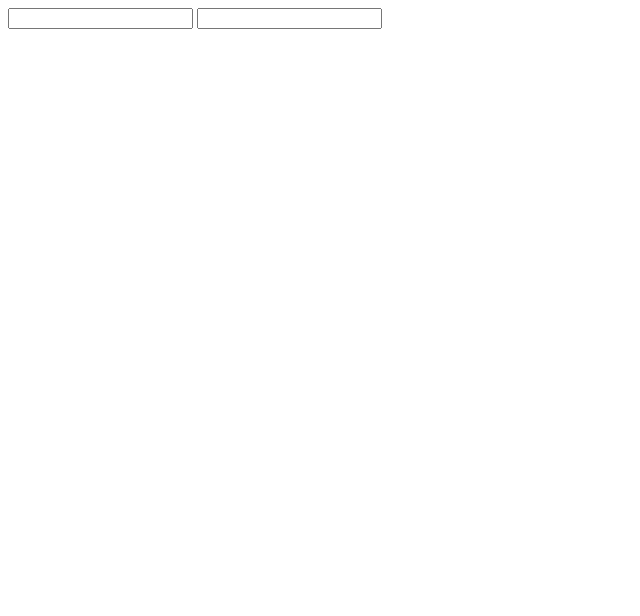
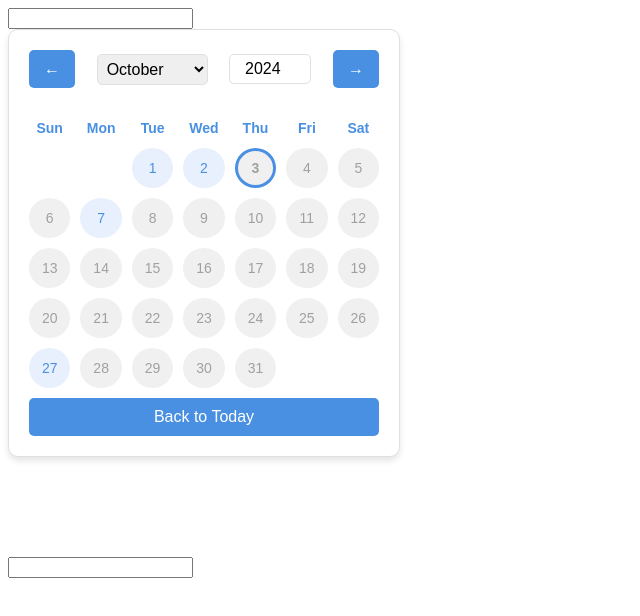
Before and after one commit to smallvi/yoyoDatePicker, a website built with webpack: page index.html in a window 1280 px wide. Shown: the whole page, without its empty margins (0-640 px from the left). Built offline with Linux system fonts and the light colour scheme.

Commit message:
fix: show calendar under input

```diff
--- a/index.html
+++ b/index.html
@@ -8,24 +8,32 @@
 </head>
 
 <body>
-    <input id="yoyo_datepicker1" type="text" class="yoyo_datepicker">
-    <input id="yoyo_datepicker2" type="text" class="yoyo_datepicker">
+    <div style="margin-bottom: 100px;">
+        <input id="yoyo_datepicker1" type="text"  class="yyy">
+    </div>
+
+
+    <input id="yoyo_datepicker2" type="text" class="yyy">
     <script src="./dist/yoyoDatePicker.min.js"></script>
     <script>
-        yoyoDatePicker('.yoyo_datepicker', {
-            // enableDates: ['2024-09-01', '2024-09-02', '2024-09-07', '2024-09-27'],
+
+document.addEventListener('DOMContentLoaded', () => {
+    yoyoDatePicker('.yyy', {
+            enableDates: ['2024-10-01', '2024-10-02', '2024-10-07', '2024-10-27'],
             // disableDates: ['2024-09-15', '2024-09-16'],
             firstDayOfWeek: 'Sunday',
             disableDateStyle: 'background-color: #f0f0f0; color: #a0a0a0; font-size: 14px;',
             enableDateStyle: 'background-color: #e8f0fe; color: #4a90e2; font-size: 14px;',
             todayStyle: 'font-weight: bold; border: 3px solid #4a90e2;',
             primaryColor: '#4a90e2',
-            inline: false,
+            inline: true,
             width: '350px',
             onSelect: function (date) {
                 console.log('Selected date:', date);
             }
         });
+});
+
     </script>
 </body>
 
--- a/src/yoyoDatePicker.js
+++ b/src/yoyoDatePicker.js
@@ -280,8 +280,8 @@ export function yoyoDatePicker(selector, options = {}) {
     if (!inline) {
         inputElement.addEventListener('click', () => {
             const rect = inputElement.getBoundingClientRect();
-            datepickerContainer.style.top = `${rect.bottom}px`;
-            datepickerContainer.style.left = `${rect.left}px`;
+            datepickerContainer.style.top = `${rect.bottom + window.scrollY}px`;
+            datepickerContainer.style.left = `${rect.left + window.scrollX}px`;
             datepickerContainer.style.display = 'flex';
         });
 
```
Also changed, not shown: dist/yoyoDatePicker.min.js, dist/yoyoDatePicker.min.mjs, dist/yoyoDatePicker.umd.min.js.
